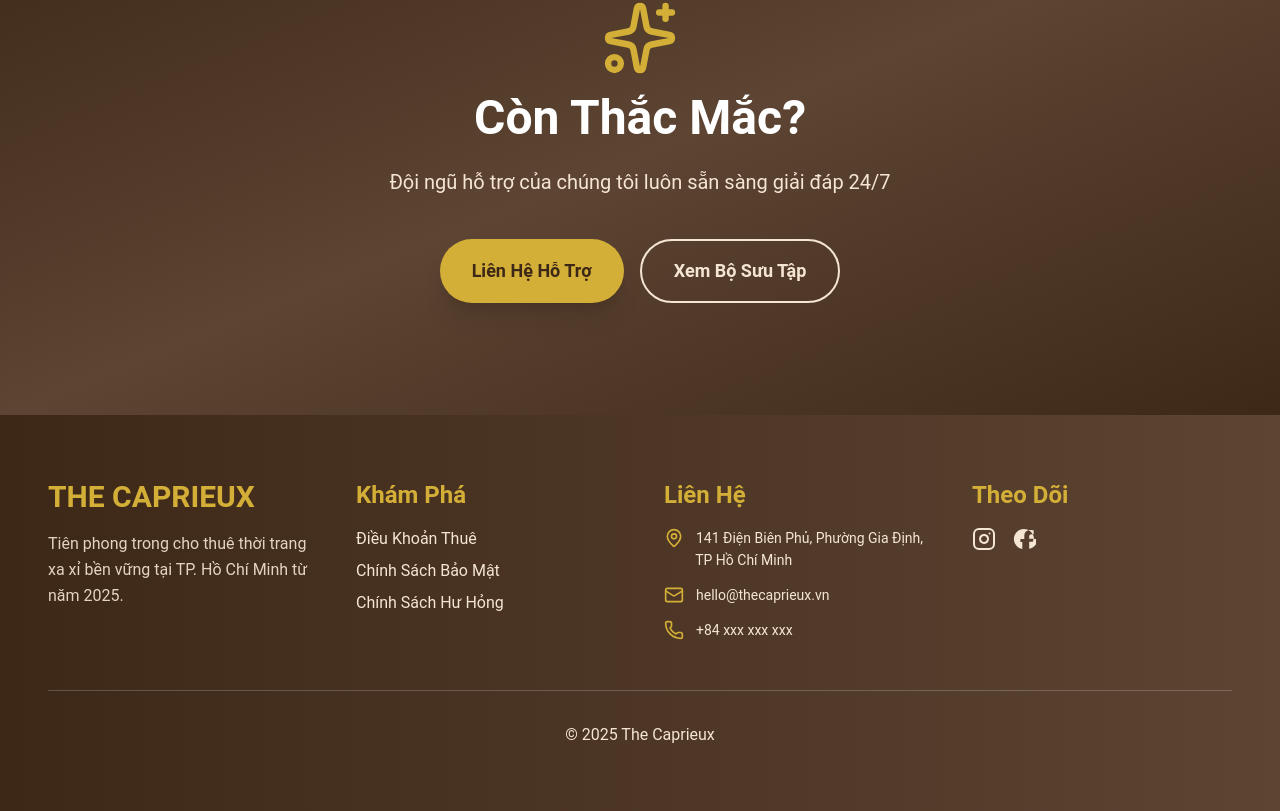
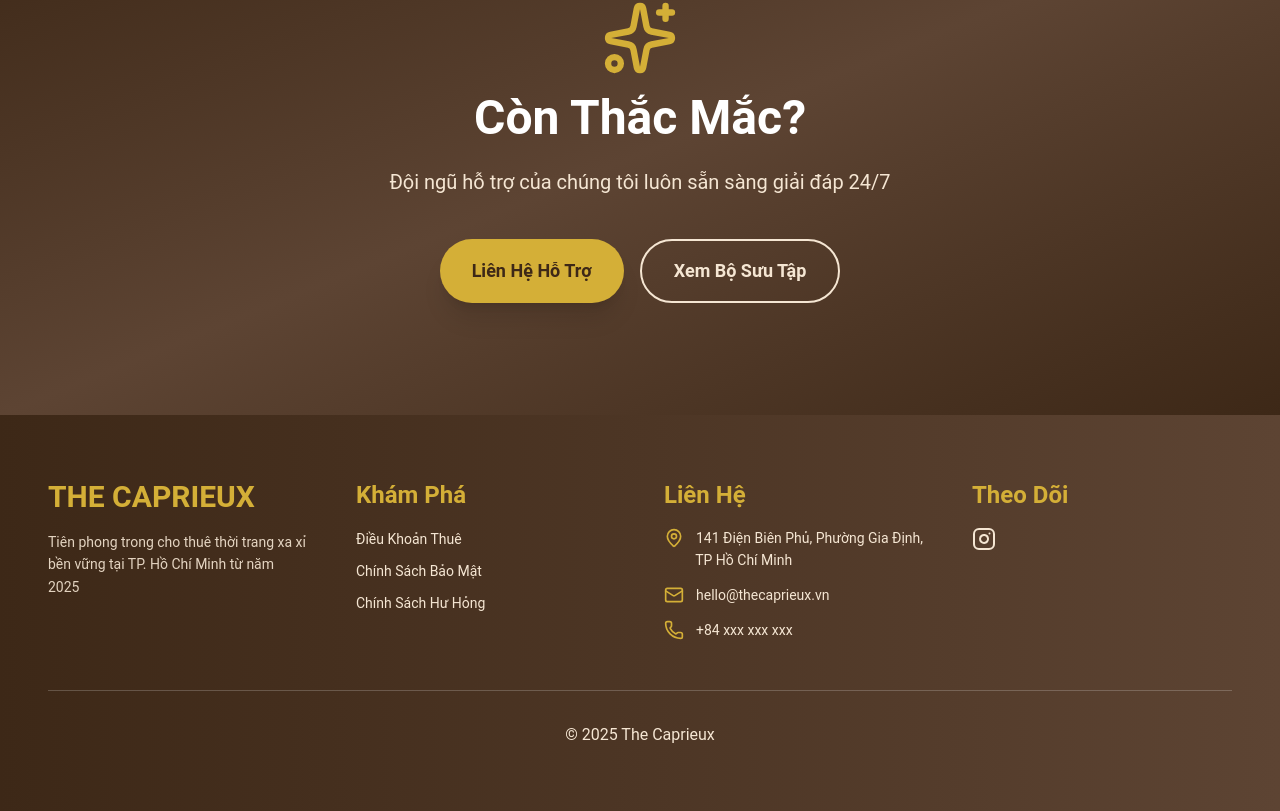
Before and after one commit to phglamm/caprieux, a React (Vite) app: page /policy in a window 1280 px wide. Shown: the part 5805-6616 px from the top of the page. Built offline with nearby package versions, Linux system fonts and the light colour scheme; no server answers.

Commit message:
Update Footer.jsx

```diff
--- a/src/components/Footer/Footer.jsx
+++ b/src/components/Footer/Footer.jsx
@@ -6,9 +6,9 @@ const Footer = () => (
       <div className="grid grid-cols-1 sm:grid-cols-2 lg:grid-cols-4 gap-12 items-start">
         <div className="space-y-4">
           <h3 className="text-3xl text-[#d4af37] font-bold">THE CAPRIEUX</h3>
-          <p className="opacity-90 leading-relaxed">
+          <p className="text-sm opacity-90 leading-relaxed">
             Tiên phong trong cho thuê thời trang xa xỉ bền vững tại TP. Hồ Chí
-            Minh từ năm 2025.
+            Minh từ năm 2025
           </p>
         </div>
 
@@ -16,17 +16,26 @@ const Footer = () => (
           <h4 className="text-2xl text-[#d4af37] font-bold">Khám Phá</h4>
           <ul className="space-y-2">
             <li>
-              <a href="#" className="hover:text-[#d4af37] transition-colors">
+              <a
+                href="#"
+                className="hover:text-[#d4af37] transition-colors text-sm"
+              >
                 Điều Khoản Thuê
               </a>
             </li>
             <li>
-              <a href="#" className="hover:text-[#d4af37] transition-colors">
+              <a
+                href="#"
+                className="hover:text-[#d4af37] transition-colors text-sm"
+              >
                 Chính Sách Bảo Mật
               </a>
             </li>
             <li>
-              <a href="#" className="hover:text-[#d4af37] transition-colors">
+              <a
+                href="#"
+                className="hover:text-[#d4af37] transition-colors text-sm"
+              >
                 Chính Sách Hư Hỏng
               </a>
             </li>
@@ -71,21 +80,6 @@ const Footer = () => (
             >
               <Instagram className="w-6 h-6" />
             </a>
-            <a
-              href="#"
-              aria-label="Facebook"
-              className="hover:text-[#d4af37] transition-colors"
-            >
-              {/* lucide doesn't have a branded Facebook icon by default; use generic Insta as placeholder or an SVG if needed */}
-              <svg
-                className="w-6 h-6"
-                viewBox="0 0 24 24"
-                fill="currentColor"
-                aria-hidden
-              >
-                <path d="M22 12.07C22 6.48 17.52 2 11.93 2 6.34 2 1.86 6.48 1.86 12.07c0 4.99 3.66 9.13 8.44 9.93v-7.03H8.36v-2.9h3.94V9.02c0-3.9 2.33-6.04 5.9-6.04 1.71 0 3.5.31 3.5.31v3.85h-1.97c-1.94 0-2.54 1.2-2.54 2.43v2.25h4.32l-.69 2.9h-3.63v7.03c4.78-.8 8.44-4.94 8.44-9.93z" />
-              </svg>
-            </a>
           </div>
         </div>
       </div>
```
